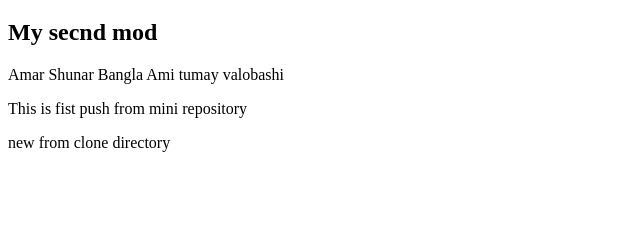
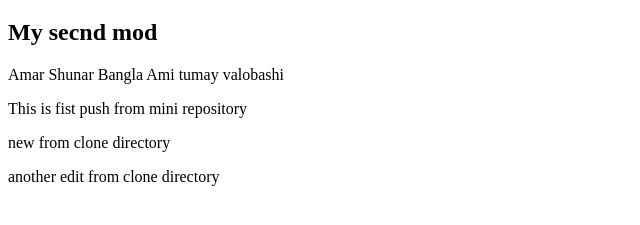
Before and after one commit to shahidul-7/git, a plain HTML site: page index.html in a window 1280 px wide. Shown: the part 61-286 px from the top of the page, without its empty margins (0-640 px from the left). Drawn offline with Linux system fonts and the light colour scheme.

Commit message:
new modify from clone directoy

```diff
--- a/index.html
+++ b/index.html
@@ -12,5 +12,6 @@
     <p>Amar Shunar Bangla Ami tumay valobashi</p>
     <p>This is fist push from mini repository</p>
     <p>new from clone directory</p>
+    <p>another edit from clone directory</p>
 </body>
 </html>
```
